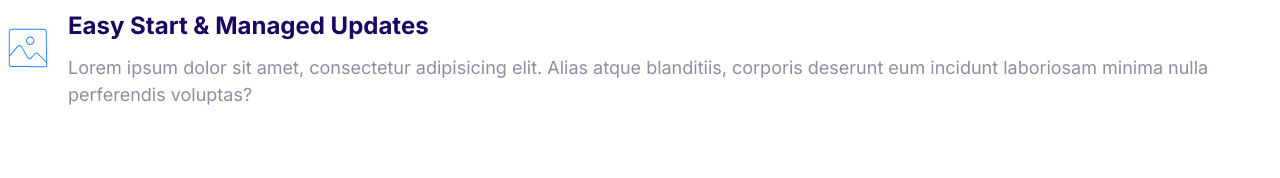
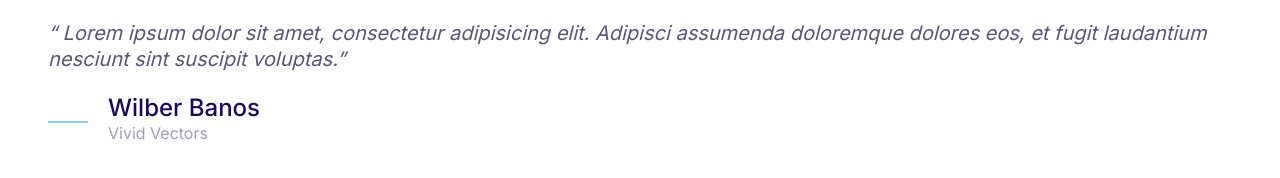
Before and after one commit to Wbaos/FirstWebsite, a plain HTML site: page index.html in a window 1280 px wide. Drawn offline with Linux system fonts and the light colour scheme.

Commit message:
Adding Quotes.

```diff
--- a/css/style.css
+++ b/css/style.css
@@ -4,6 +4,7 @@
     --color-accent: #ff3400;
     --color-headings: #1b0760;
     --color-body: #918ca4;
+    --color-body-darker:#5c5577;
     --color-border: #ccc;
     --border-radius: 30px;
 }
@@ -381,3 +382,52 @@ a {
 .media__image {
     margin-top: 2rem;
 }
+
+/*Quotes*/
+
+.quote {
+    font-size: 3rem;
+    font-style: italic;
+    color: var(--color-body-darker);
+    line-height: 1.3;
+}
+
+.quote__text::before {
+    content: open-quote;
+}
+
+.quote__text::after {
+    content: close-quote;
+}
+
+.quote__author{
+    font-size: 3rem;
+    font-weight: 500;
+    font-style: normal;
+    margin-bottom: 0;
+}
+
+.quote__organization {
+    color: var(--color-headings);
+    opacity: .4;
+    font-size: 2rem;
+    font-style: normal;
+}
+
+.quote__line {
+    position: relative;
+    bottom: 10px;
+}
+
+@media screen and (min-width: 1024px){
+    .quote {
+        font-size: 2rem;
+    }
+    .quote__author {
+        font-size: 2.4rem;
+    }
+
+    .quote__organization {
+        font-size: 1.6rem;
+    }
+}
--- a/index.html
+++ b/index.html
@@ -13,17 +13,22 @@
     <!--    <link rel="stylesheet" href="css/normalize.css">-->
 </head>
 <body>
-<div class="media">
+<blockquote class="quote">
+    <p class="quote__text"> Lorem ipsum dolor sit amet, consectetur adipisicing elit. Adipisci assumenda doloremque dolores eos, et fugit
+        laudantium nesciunt sint suscipit voluptas.</p>
+    <footer>
+        <div class="media">
     <div class="media__image">
-        <svg class="icon icon--primary">
-            <use xlink:href="images/sprite.svg#snap"></use>
+        <svg class="icon icon--primary quote__line">
+            <use xlink:href="images/sprite.svg#line"></use>
         </svg>
     </div>
     <div class="media__body">
-        <h3 class="media__title">Easy Start & Managed Updates</h3>
-        <p>Lorem ipsum dolor sit amet, consectetur adipisicing elit. Alias atque blanditiis, corporis deserunt eum
-            incidunt laboriosam minima nulla perferendis voluptas?</p>
+        <h3 class="media__title quote__author">Wilber Banos</h3>
+        <p class="quote__organization">Vivid Vectors</p>
     </div>
 </div>
+    </footer>
+</blockquote>
 </body>
 </html>
```
Also changed, not shown: components/quotes.html (added, +17 -0 lines).
